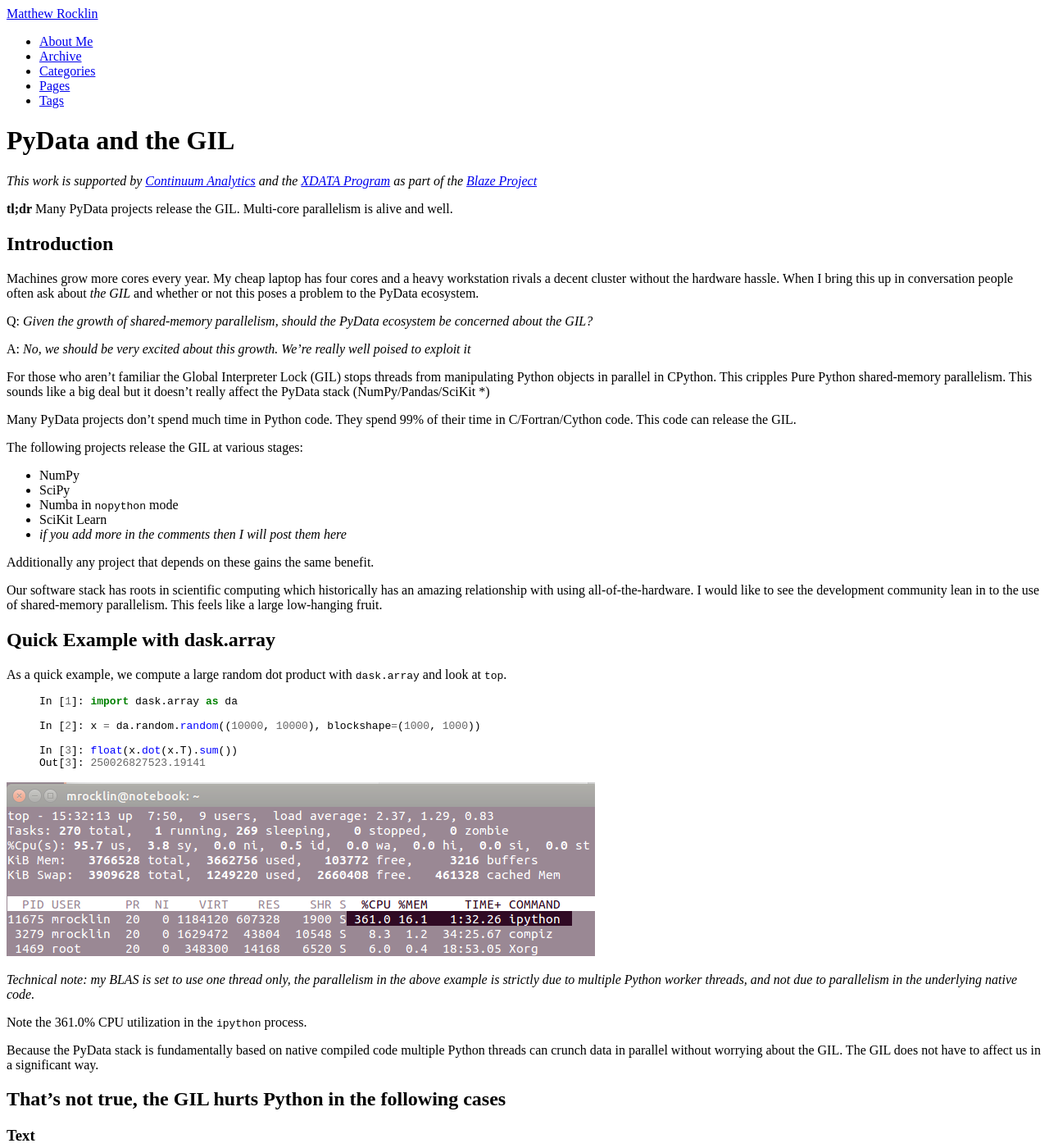
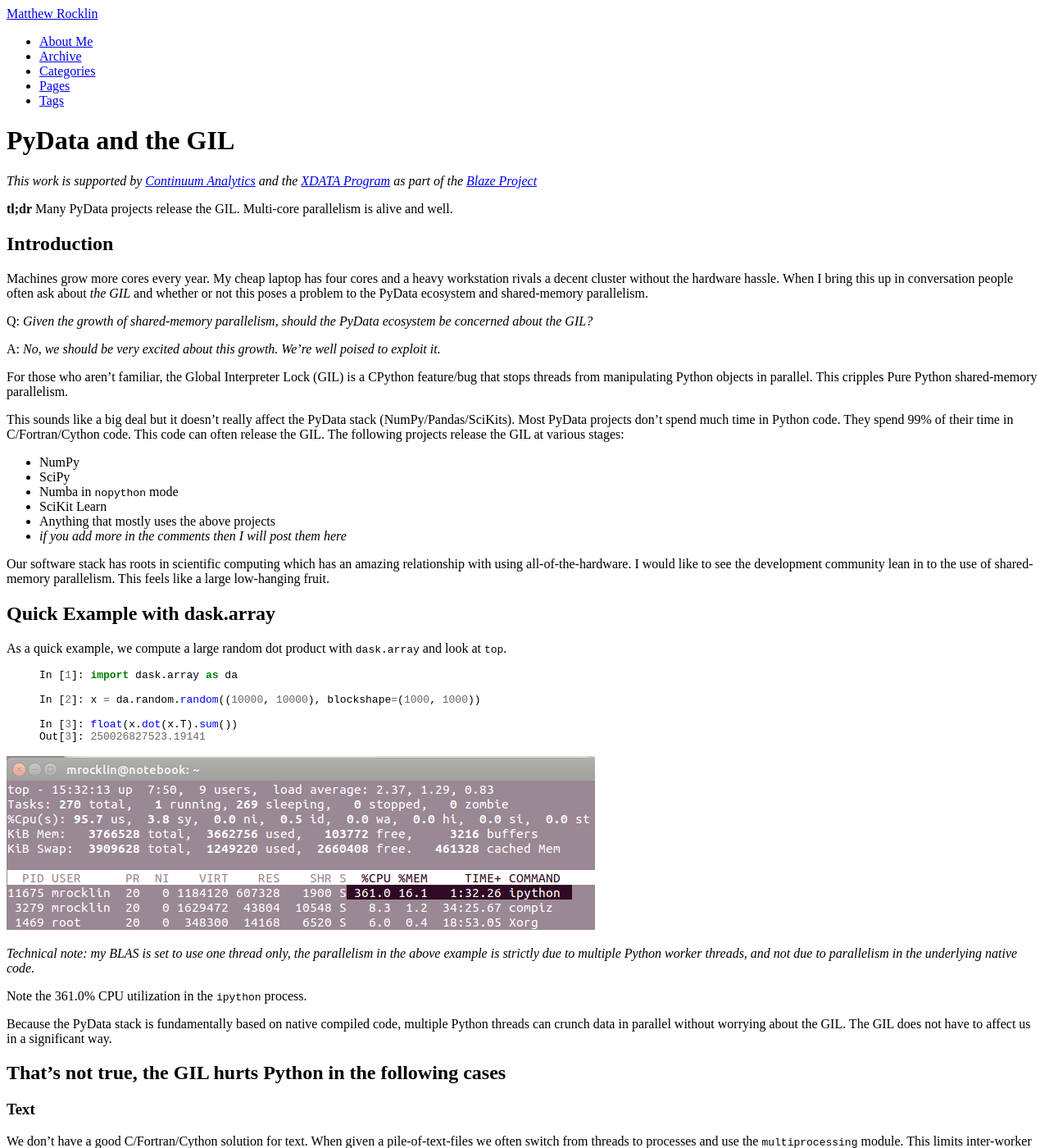
Before and after one commit to besyskymnbk/blog, a Jekyll site: the page built from _posts/work/2015-03-10-PyData-GIL.md, in a window 1280 px wide and 1400 px high. Shown: the whole window at 82% size. Built offline with Jekyll 4.4.1, drawn with Linux system fonts in a browser that asks for light colours; comment, search, counter and statistics services are not loaded; some of the changed text lies outside the part shown.

Commit message:
small edits to gil

```diff
--- a/_posts/work/2015-03-10-PyData-GIL.md
+++ b/_posts/work/2015-03-10-PyData-GIL.md
@@ -20,34 +20,34 @@ Introduction
 Machines grow more cores every year.  My cheap laptop has four cores and a
 heavy workstation rivals a decent cluster without the hardware hassle.  When I
 bring this up in conversation people often ask about *the GIL* and whether or
-not this poses a problem to the PyData ecosystem.
+not this poses a problem to the PyData ecosystem and shared-memory parallelism.
 
 Q: *Given the growth of shared-memory parallelism, should the PyData ecosystem
     be concerned about the GIL?*
 
-A: *No, we should be very excited about this growth.  We're really well poised
-    to exploit it*
+A: *No, we should be very excited about this growth.  We're well poised to
+    exploit it.*
 
-For those who aren't familiar the Global Interpreter Lock (GIL) stops threads
-from manipulating Python objects in parallel in CPython.  This cripples Pure
-Python shared-memory parallelism.  This sounds like a big deal but it doesn't
-really affect the PyData stack (NumPy/Pandas/SciKit *)
+For those who aren't familiar, the Global Interpreter Lock (GIL) is a
+CPython feature/bug that stops threads from manipulating Python objects in
+parallel.  This cripples Pure Python shared-memory parallelism.
 
-Many PyData projects don't spend much time in Python code.  They spend
-99% of their time in C/Fortran/Cython code.  This code can release the GIL.
-
-The following projects release the GIL at various stages:
+This sounds like a big deal but it doesn't really affect the PyData stack
+(NumPy/Pandas/SciKits).  Most PyData projects don't spend much time in Python
+code.  They spend 99% of their time in C/Fortran/Cython code.  This code can
+often release the GIL.  The following projects release the GIL at various
+stages:
 
 *  NumPy
 *  SciPy
 *  Numba in `nopython` mode
 *  SciKit Learn
+*  Anything that mostly uses the above projects
 *  *if you add more in the comments then I will post them here*
 
-Additionally any project that depends on these gains the same benefit.
 
-Our software stack has roots in scientific computing which historically has an
-amazing relationship with using all-of-the-hardware.  I would like to see the
+Our software stack has roots in scientific computing which has an amazing
+relationship with using all-of-the-hardware.  I would like to see the
 development community lean in to the use of shared-memory parallelism.  This
 feels like a large low-hanging fruit.
 
@@ -76,7 +76,7 @@ parallelism in the underlying native code.*
 
 Note the 361.0% CPU utilization in the `ipython` process.
 
-Because the PyData stack is fundamentally based on native compiled code
+Because the PyData stack is fundamentally based on native compiled code,
 multiple Python threads can crunch data in parallel without worrying about the
 GIL.  The GIL does not have to affect us in a significant way.
 
@@ -108,5 +108,5 @@ PyData <3 Shared Memory Parallelism
 -----------------------------------
 
 If you're looking for more speed in compute-bound applications then consider
-threading or heavy workstation machines.  I personally find this approach to be
-more convenient than spinning up a cluster.
+threading and heavy workstation machines.  I personally find this approach to
+be more convenient than spinning up a cluster.
```
